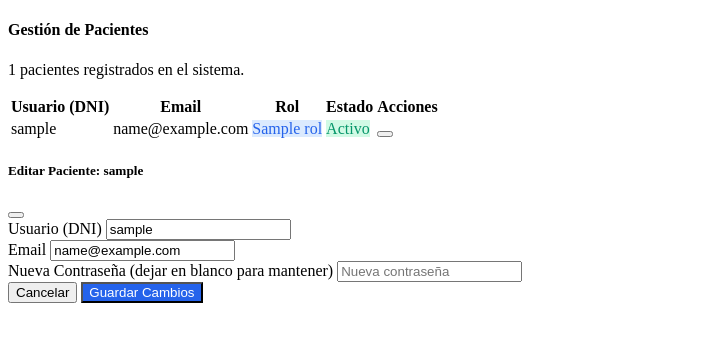
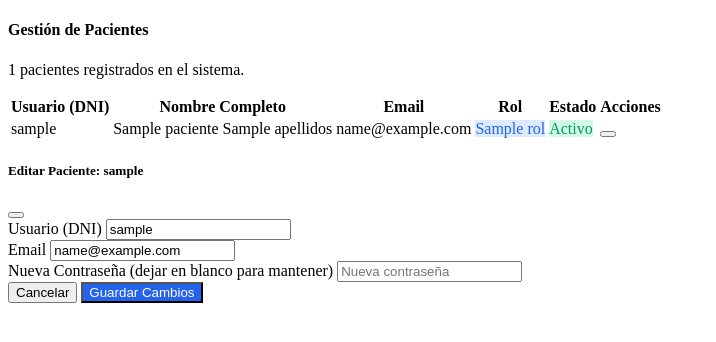
Before and after one commit to 1Cris1/ClinicaProy, a Spring app: template clinica/src/main/resources/templates/admin/pacientes-lista.html in a window 1280 px wide. Shown: the top 342 px of the page, without its empty margins (0-716 px from the left). Run offline with Thymeleaf, Linux system fonts and the light colour scheme; the template is opened without the code that fills it: most values are stand-ins (such as "Sample title", 1, 10 or a date in 2020); data that the repository does not hold is empty; some of the project's set-up classes (security, data sources, template engines, error pages and the like) are left out, and stand-ins take their place; database files in the repository are not loaded.

Commit message:
Mostrar el nombre completo de los pacientes ademas de su DNI en el panel de administracion

```diff
--- a/clinica/src/main/resources/templates/admin/pacientes-lista.html
+++ b/clinica/src/main/resources/templates/admin/pacientes-lista.html
@@ -21,12 +21,13 @@
             <div class="ad-card-body p-0">
                 <table class="ad-table" th:if="${usuarios != null and !usuarios.isEmpty()}">
                     <thead>
-                        <tr><th>Usuario (DNI)</th><th>Email</th><th>Rol</th><th>Estado</th><th>Acciones</th></tr>
+                        <tr><th>Usuario (DNI)</th><th>Nombre Completo</th><th>Email</th><th>Rol</th><th>Estado</th><th>Acciones</th></tr>
                     </thead>
                     <tbody>
                         <tr th:each="u : ${usuarios}">
                             <!-- ID rem -->
                             <td th:text="${u.username}">Username</td>
+                            <td class="fw-semibold text-dark" th:text="${u.paciente != null ? (u.paciente.nombres + ' ' + u.paciente.apellidos) : 'Sin Datos'}">Nombre Completo</td>
                             <td class="text-muted" th:text="${u.email != null ? u.email : '-'}">-</td>
                             <td>
                                 <span class="ad-badge-status" th:text="${u.rol}" style="background:#DBEAFE;color:#2563EB;">ROLE</span>
```
